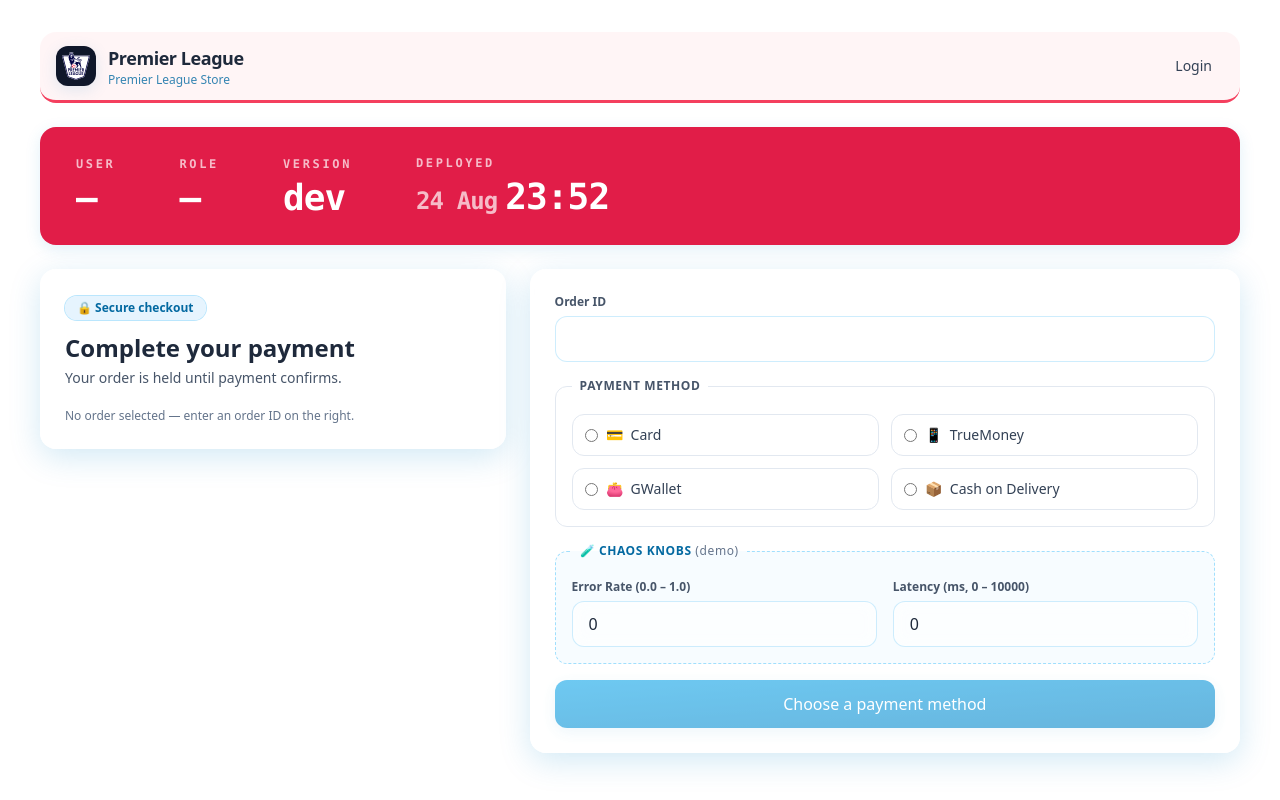
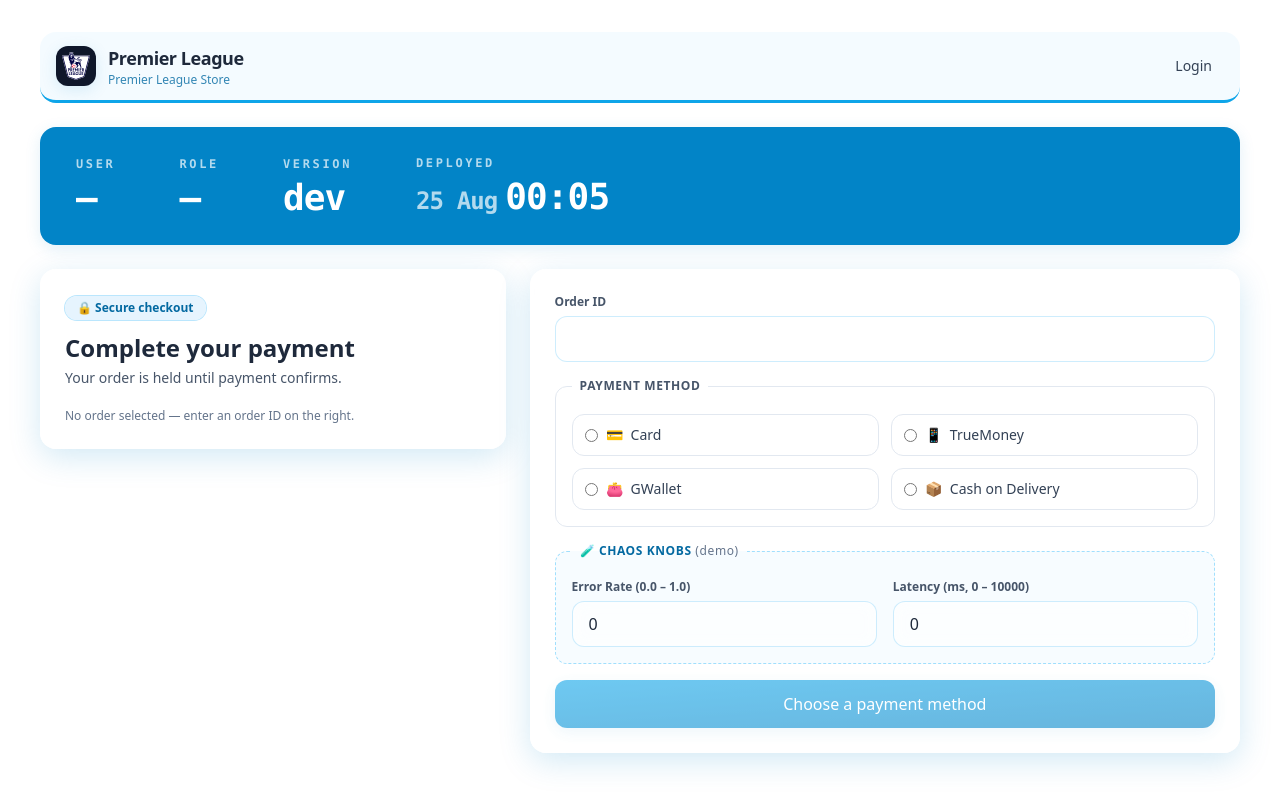
Before and after one commit to nginnu/rabbit-web, a Next.js app: page /pay in a window 1280 px wide. Built offline with nearby package versions, Linux system fonts and the light colour scheme; no server answers.

Commit message:
chore(web): bump deploy marker to 2026-08-25 00:05:13 +0700 · ec04318e

```diff
--- a/app/deploy-marker.ts
+++ b/app/deploy-marker.ts
@@ -3,5 +3,5 @@
 // It lives in its own file so the script never has to edit page.tsx: a sed
 // against JSX breaks the moment the markup is reformatted, and a broken home
 // page looks exactly like a broken deploy.
-export const DEPLOY_MARKER = "2026-08-24 23:52:00 +0700 · 5b1a4599";
-export const DEPLOY_TINT = 5;
+export const DEPLOY_MARKER = "2026-08-25 00:05:13 +0700 · ec04318e";
+export const DEPLOY_TINT = 0;
```
